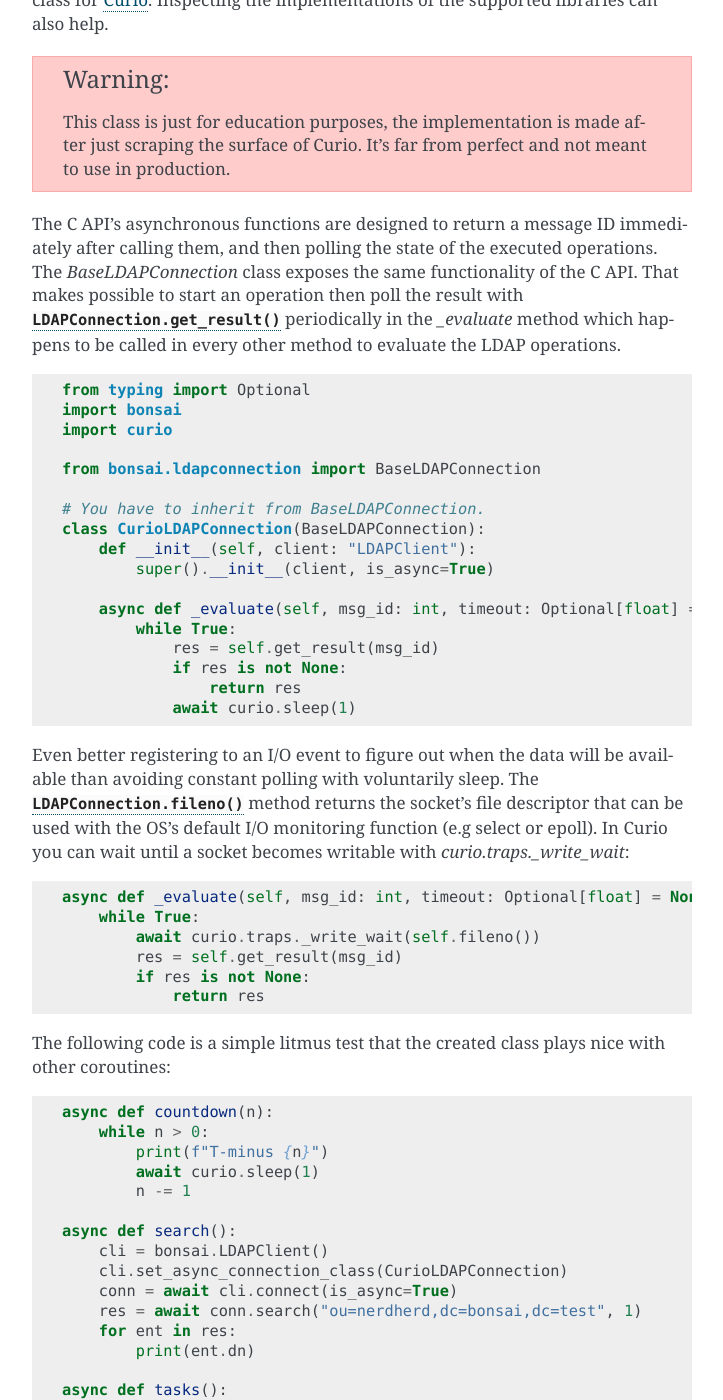
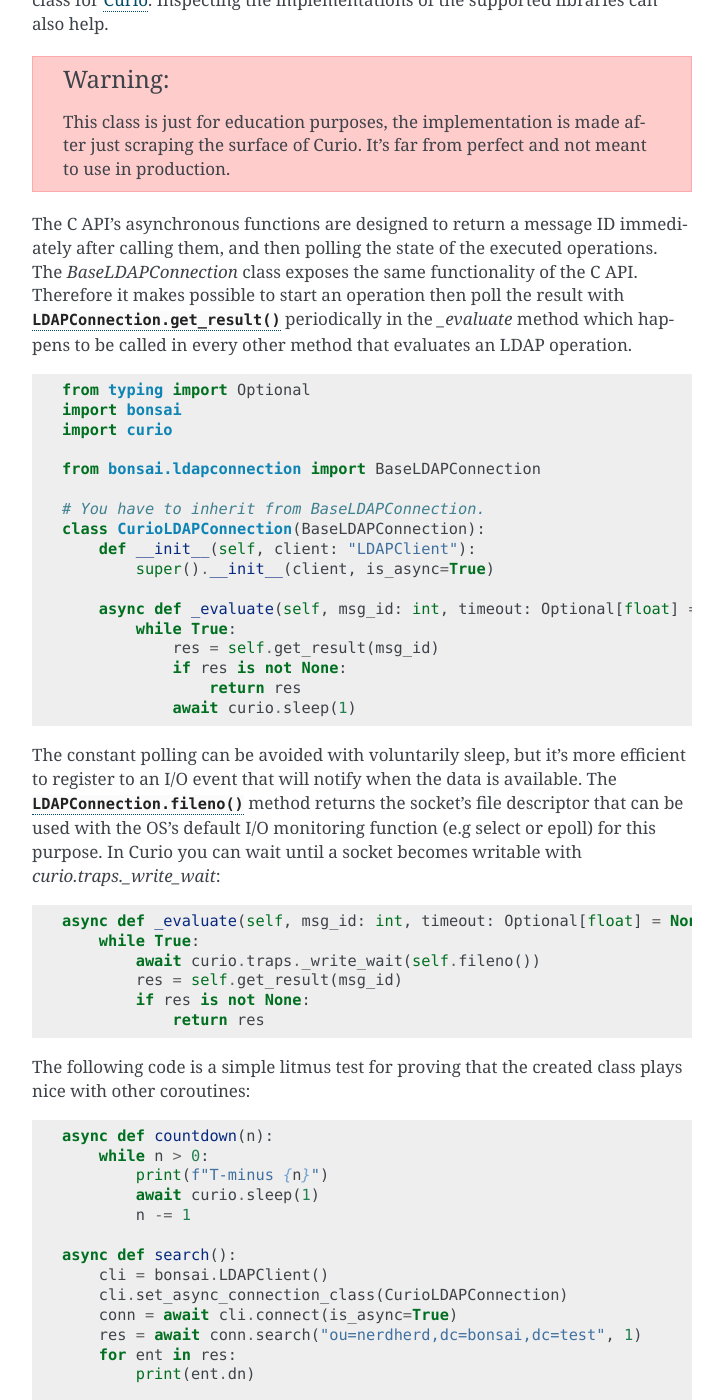
Before and after one commit to noirello/bonsai, a Sphinx documentation site: the page built from docs/advanced.rst, in a window 1280 px wide and 1400 px high, scrolled down 11476 px. Shown: the whole window, without its empty margins (388-1111 px from the left). Built offline with Sphinx 7.4.7, drawn with Linux system fonts in a browser that asks for light colours.

Commit message:
Fix some not quite right sentences in docs

```diff
--- a/docs/advanced.rst
+++ b/docs/advanced.rst
@@ -500,9 +500,9 @@
 
 The C API's asynchronous functions are designed to return a message ID immediately after calling
 them, and then polling the state of the executed operations. The `BaseLDAPConnection` class exposes
-the same functionality of the C API. That makes possible to start an operation then poll the result
-with :meth:`LDAPConnection.get_result()` periodically in the `_evaluate` method which happens to be
-called in every other method to evaluate the LDAP operations.
+the same functionality of the C API. Therefore it makes possible to start an operation then poll
+the result with :meth:`LDAPConnection.get_result()` periodically in the `_evaluate` method which
+happens to be called in every other method that evaluates an LDAP operation.
 
 .. code-block:: python3
 
@@ -524,10 +524,11 @@
                     return res
                 await curio.sleep(1)
 
-Even better registering to an I/O event to figure out when the data will be available than avoiding
-constant polling with voluntarily sleep. The :meth:`LDAPConnection.fileno()` method returns the socket's
-file descriptor that can be used with the OS's default I/O monitoring function (e.g select or epoll).
-In Curio you can wait until a socket becomes writable with `curio.traps._write_wait`:
+The constant polling can be avoided with voluntarily sleep, but it's more efficient to register to an
+I/O event that will notify when the data is available. The :meth:`LDAPConnection.fileno()` method
+returns the socket's file descriptor that can be used with the OS's default I/O monitoring function
+(e.g select or epoll) for this purpose. In Curio you can wait until a socket becomes writable with
+`curio.traps._write_wait`:
 
 .. code-block:: python3
 
@@ -539,7 +540,8 @@
                     return res
 
 
-The following code is a simple litmus test that the created class plays nice with other coroutines:
+The following code is a simple litmus test for proving that the created class plays nice with other
+coroutines:
 
 .. code-block:: python3
 
```
